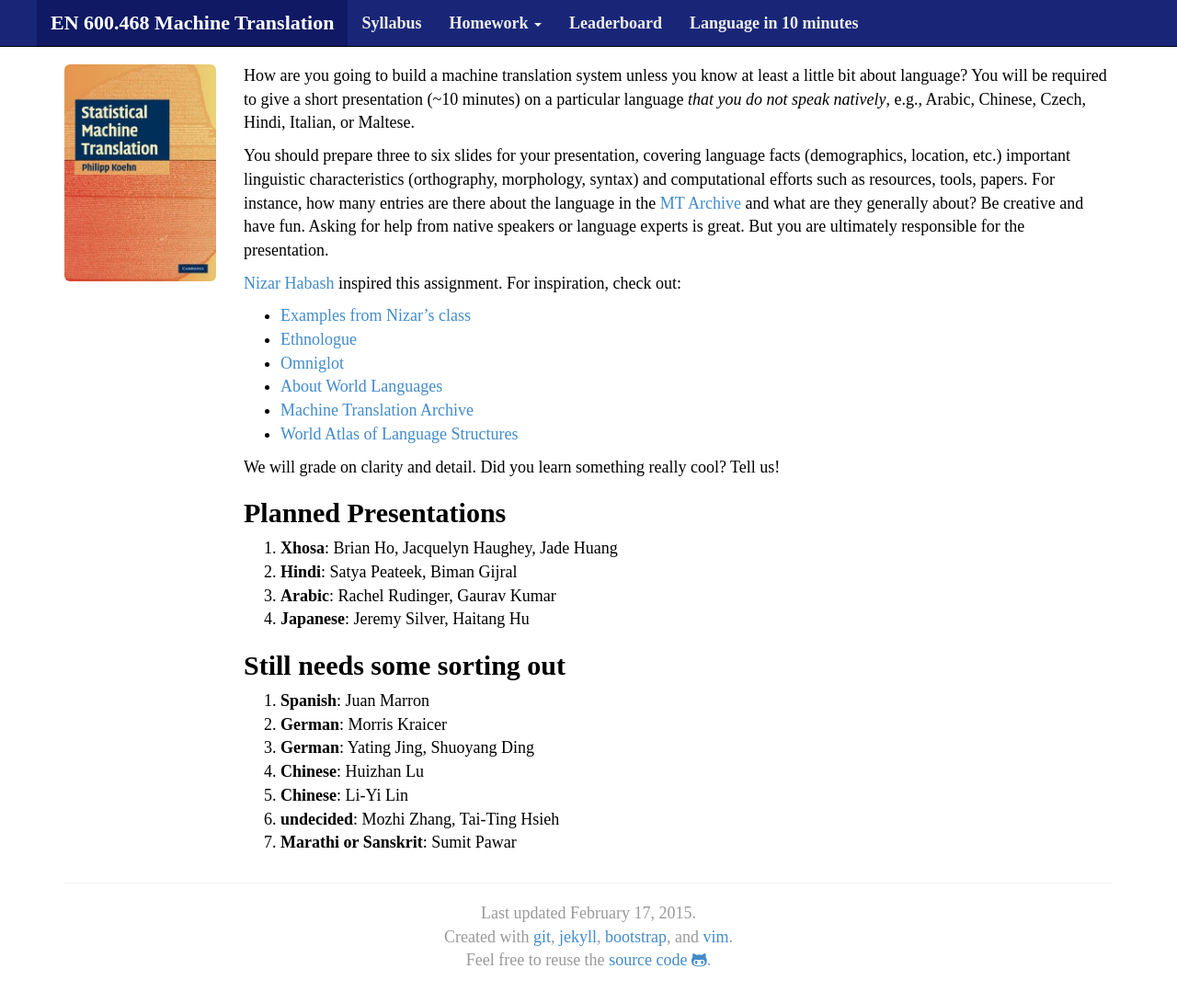
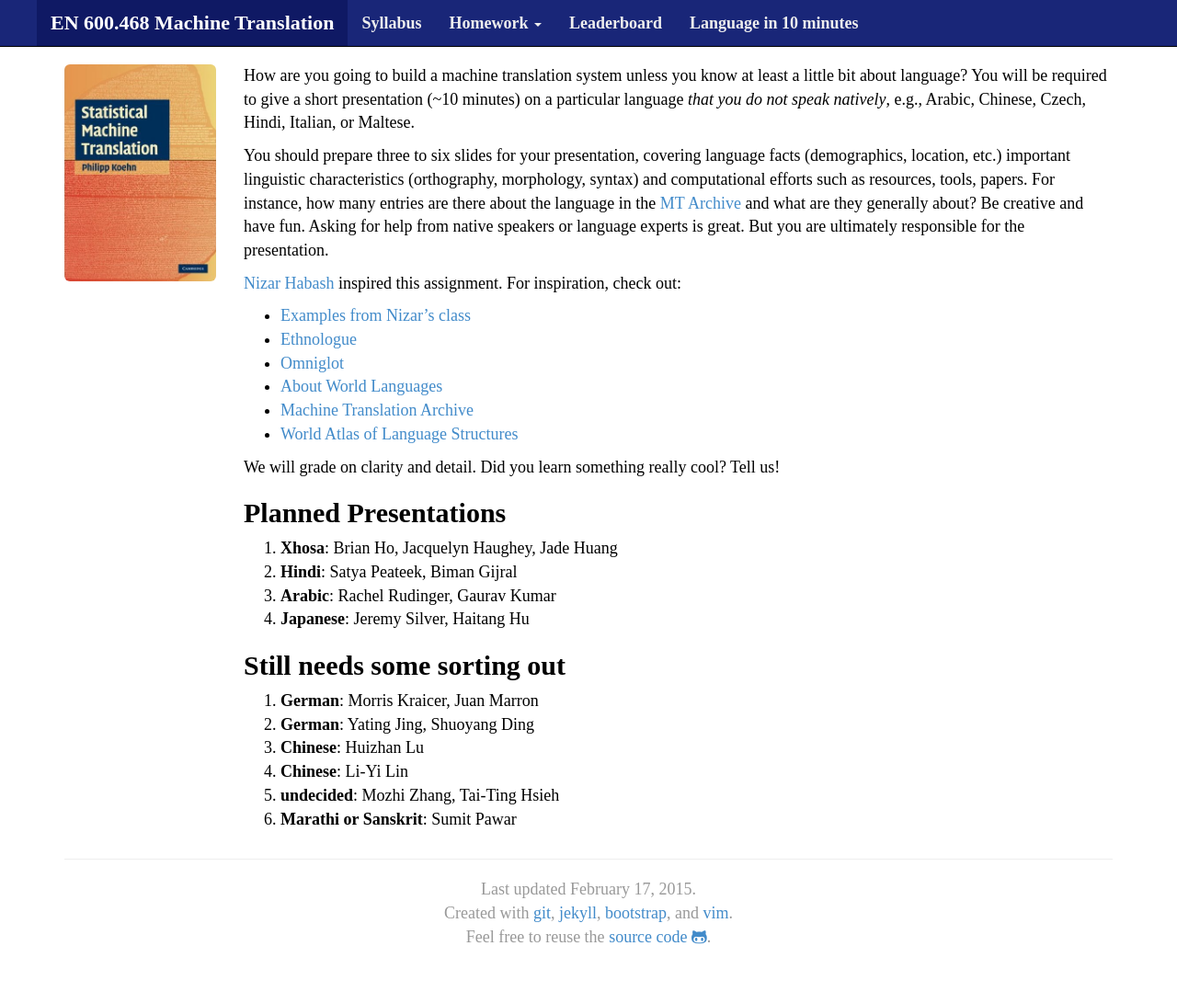
Before and after one commit to mt-class/jhu, a Jekyll site: the page built from lin10.md, in a window 1280 px wide and 1110 px high. Shown: the top 1091 px of the window at 92% size. Built offline with Jekyll 4.4.1, drawn with Linux system fonts in a browser that asks for light colours; nearby versions of some CDN libraries; some web fonts are replaced.

Commit message:
Update lin10.md

```diff
--- a/lin10.md
+++ b/lin10.md
@@ -44,9 +44,8 @@ Planned Presentations
 Still needs some sorting out
 ----------------------------
 
-1. **Spanish**: Juan Marron
-4. **German**: Morris Kraicer
-9. **German**: Yating Jing, Shuoyang Ding
+1. **German**: Morris Kraicer, Juan Marron
+2. **German**: Yating Jing, Shuoyang Ding
 5. **Chinese**: Huizhan Lu
 7. **Chinese**: Li-Yi Lin
 8. **undecided**: Mozhi Zhang, Tai-Ting Hsieh
```
